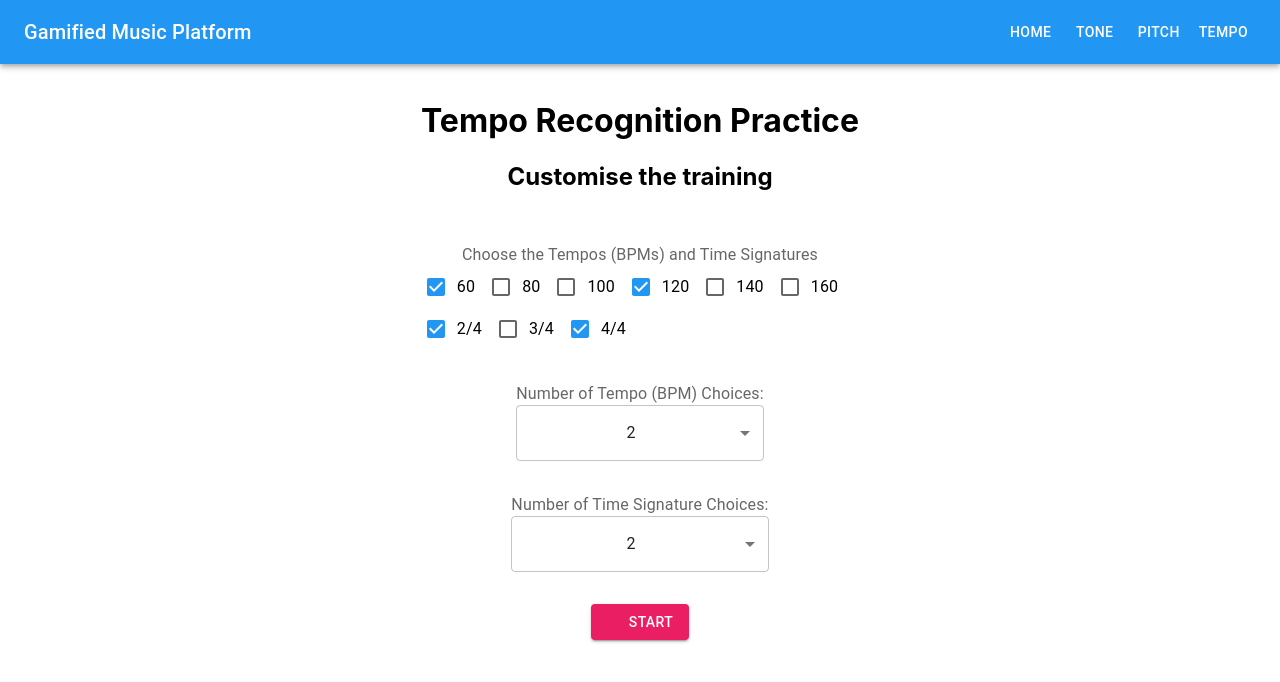
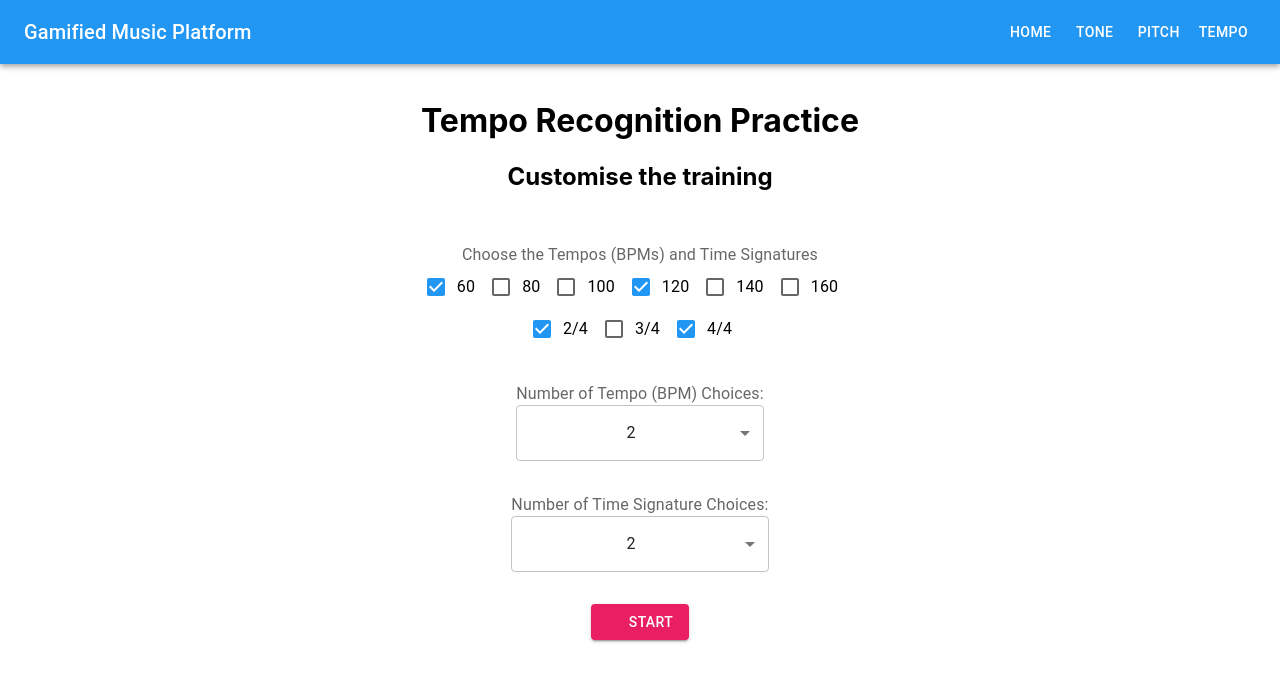
Before and after one commit to andrewvalletta/DissertationRepo, a React (Vite) app: page /Tempo in a window 1280 px wide. Shown: the top 682 px of the page. Built offline with nearby package versions, Linux system fonts and the light colour scheme; some icons are missing.

Commit message:
Fix 1: Centre aligned checkboxes

```diff
--- a/src/components/PitchTrainer.jsx
+++ b/src/components/PitchTrainer.jsx
@@ -36,7 +36,7 @@ function TonesCheckboxes({ tones, handleSelection }) {
             <FormLabel component="legend">
                 Choose the notes to test, you can change anytime
             </FormLabel>
-            <FormGroup row>
+            <FormGroup row sx={{justifyContent: 'center'}}>
                 {TONES.map((t, i) => (
                     <FormControlLabel
                         key={t}
--- a/src/components/TempoTrainer.jsx
+++ b/src/components/TempoTrainer.jsx
@@ -36,7 +36,7 @@ function TemposCheckboxes({ bpms, timeSignatures, handleSelection }) {
                 Choose the Tempos (BPMs) and Time Signatures
             </FormLabel>
 
-            <FormGroup row>
+            <FormGroup row sx={{justifyContent: 'center'}}>
                 {BPMS.map((bpm, i) => (
                     <FormControlLabel
                         key={bpm}
@@ -52,7 +52,7 @@ function TemposCheckboxes({ bpms, timeSignatures, handleSelection }) {
                 ))}
             </FormGroup>
 
-            <FormGroup row>
+            <FormGroup row sx={{justifyContent: 'center'}}>
                 {TIME_SIGNATURES.map((ts, i) => (
                     <FormControlLabel
                         key={ts}
```
